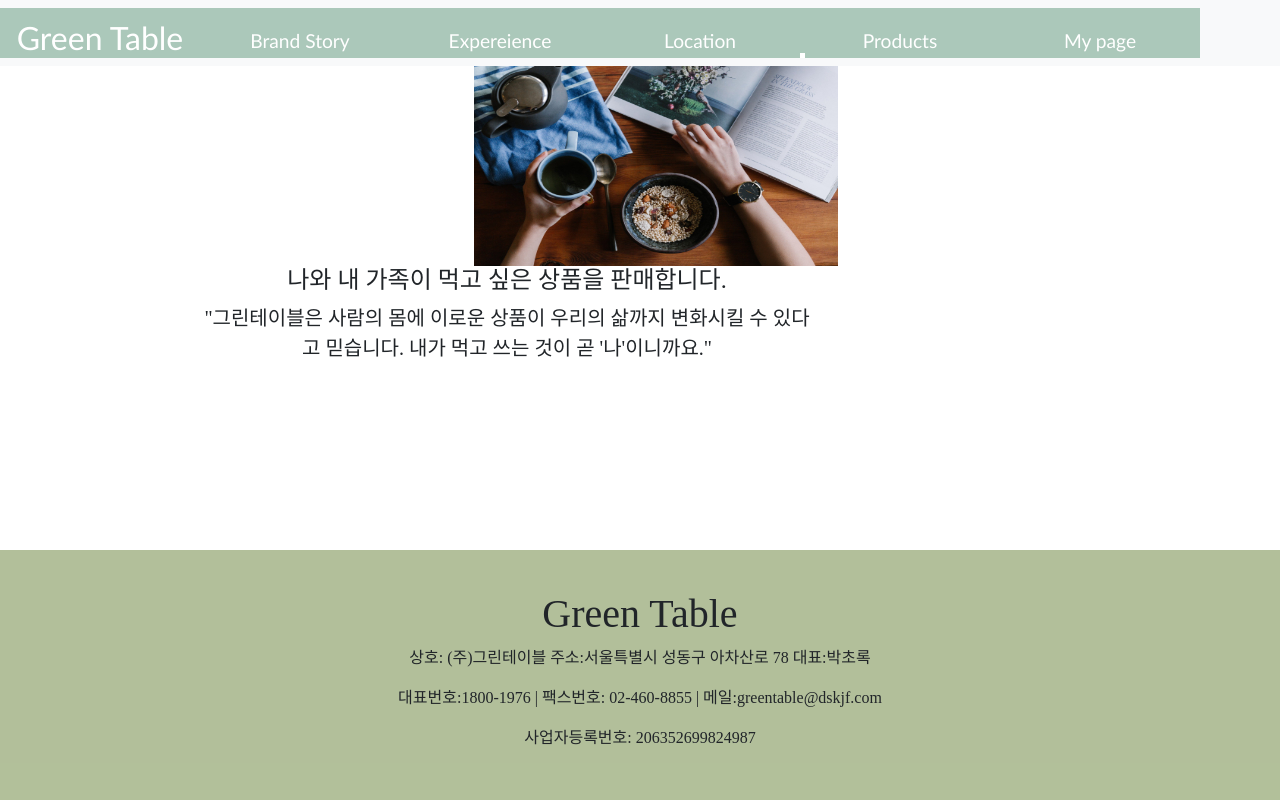
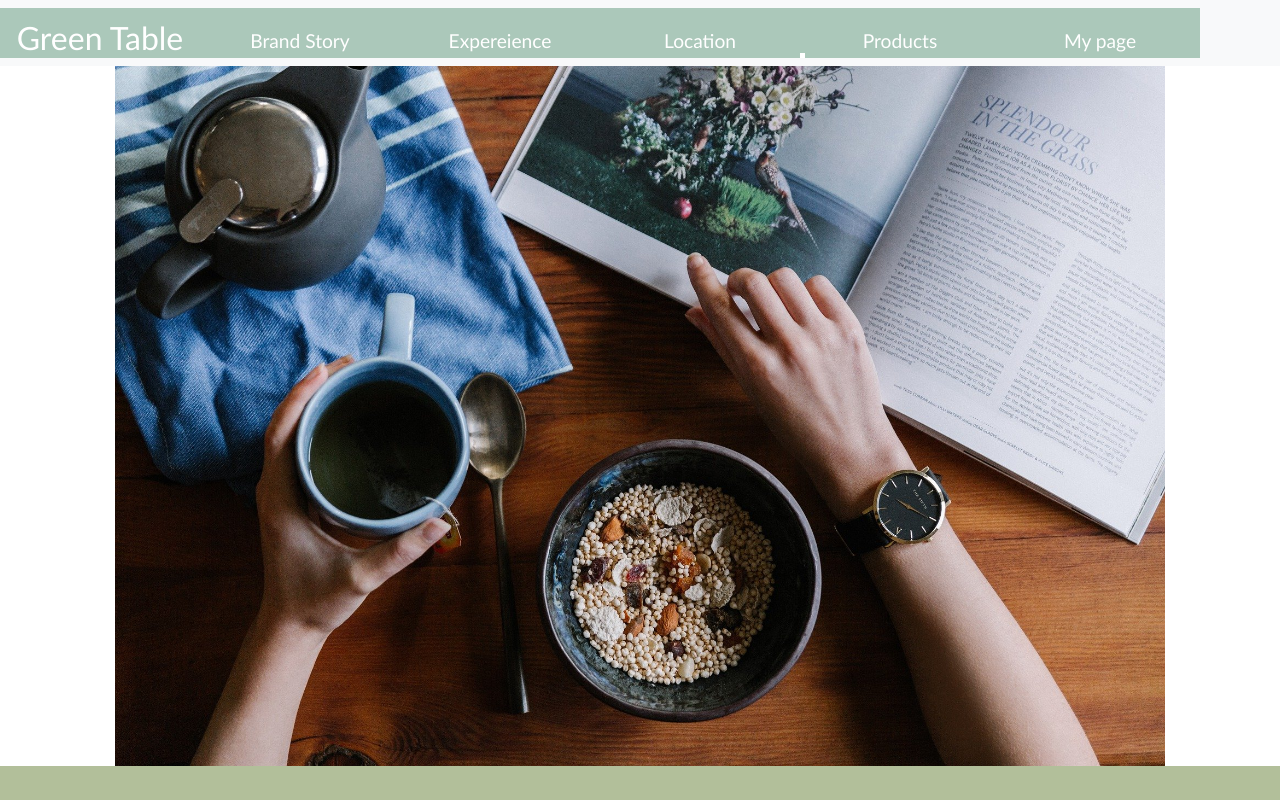
Before and after one commit to goniiii/project1, a React (Create React App) app: page /brandstory in a window 1280 px wide. Shown: the top 800 px of the page. Built offline with nearby package versions, Linux system fonts and the light colour scheme; a web font is replaced by a local one.

Commit message:
0923 수업 끝

```diff
--- a/src/App.css
+++ b/src/App.css
@@ -44,6 +44,8 @@ html,
 
 /* Main ================================================================*/
 
+/*border radius  모서리 둥글게  */
+
 .App {
   text-align: center;
   font-family: "Single Day", cursive;
@@ -53,7 +55,6 @@ html,
 }
 .AppContent {
   flex: 1;
-  align-items: ;
 }
 
 .nav {
@@ -158,6 +159,10 @@ ul {
   padding-left: 50px;
   font-size: 20px;
   vertical-align: middle;
+}
+
+.list {
+  margin: 0;
 }
 
 /*product ================================================================*/
--- a/src/components/brand.js
+++ b/src/components/brand.js
@@ -3,18 +3,15 @@ import Carousel from "react-bootstrap/Carousel";
 function DarkVariantExample() {
   return (
     <div className="gt" style={{ fontFamily: "initial" }}>
+      <img src="img/breakfast.jpg" style={{ margin: "0", width: "100%" }}></img>
       <ul className="list">
         <li>
-          <img
-            src="img/breakfast.jpg"
-            style={{ width: "364px", height: "200px" }}
-          ></img>
           <div className="gt_info">
-            <h4>나와 내 가족이 먹고 싶은 상품을 판매합니다.</h4>
-            <p>
+            {/* <h4>나와 내 가족이 먹고 싶은 상품을 판매합니다.</h4> */}
+            {/* <p>
               "그린테이블은 사람의 몸에 이로운 상품이 우리의 삶까지 변화시킬 수
               있다고 믿습니다. 내가 먹고 쓰는 것이 곧 '나'이니까요."
-            </p>
+            </p> */}
           </div>
         </li>
         <li></li>
```
